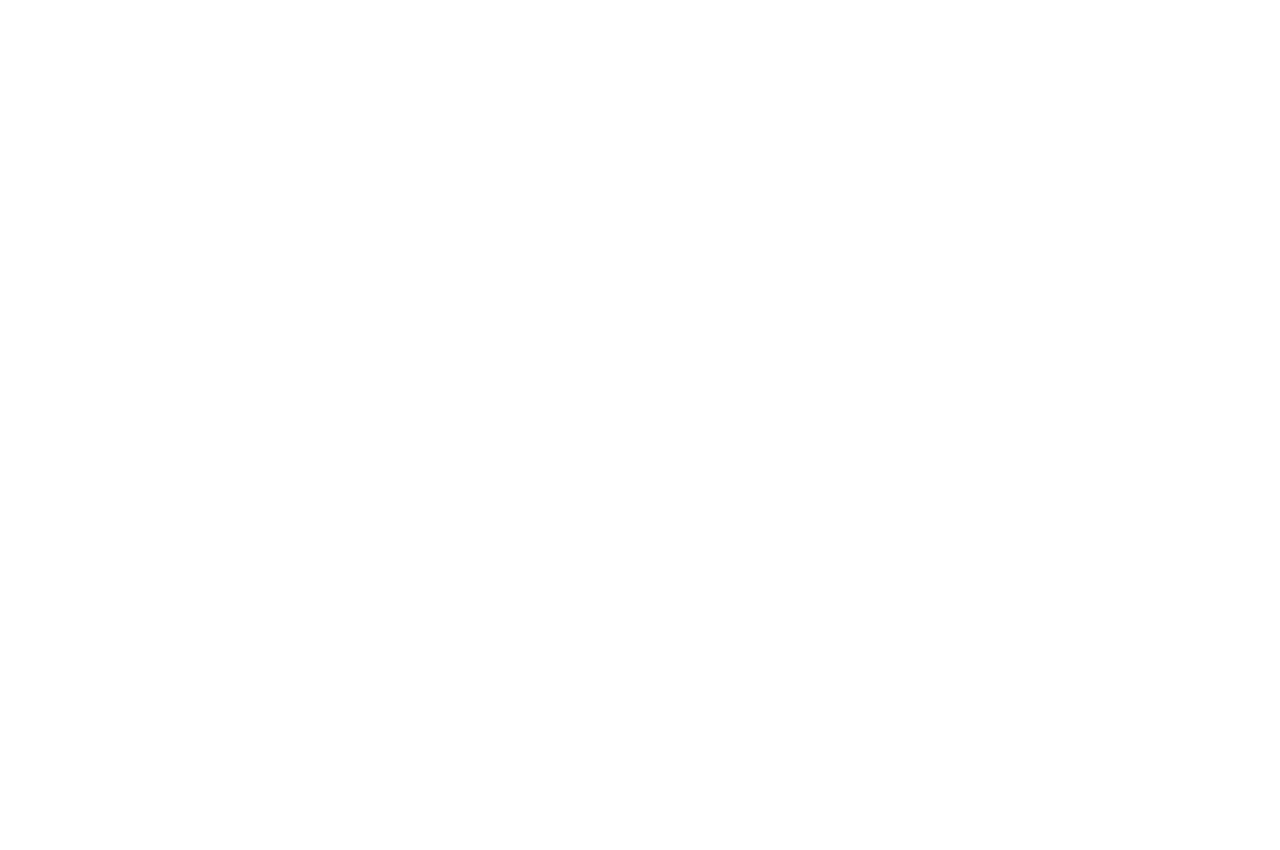
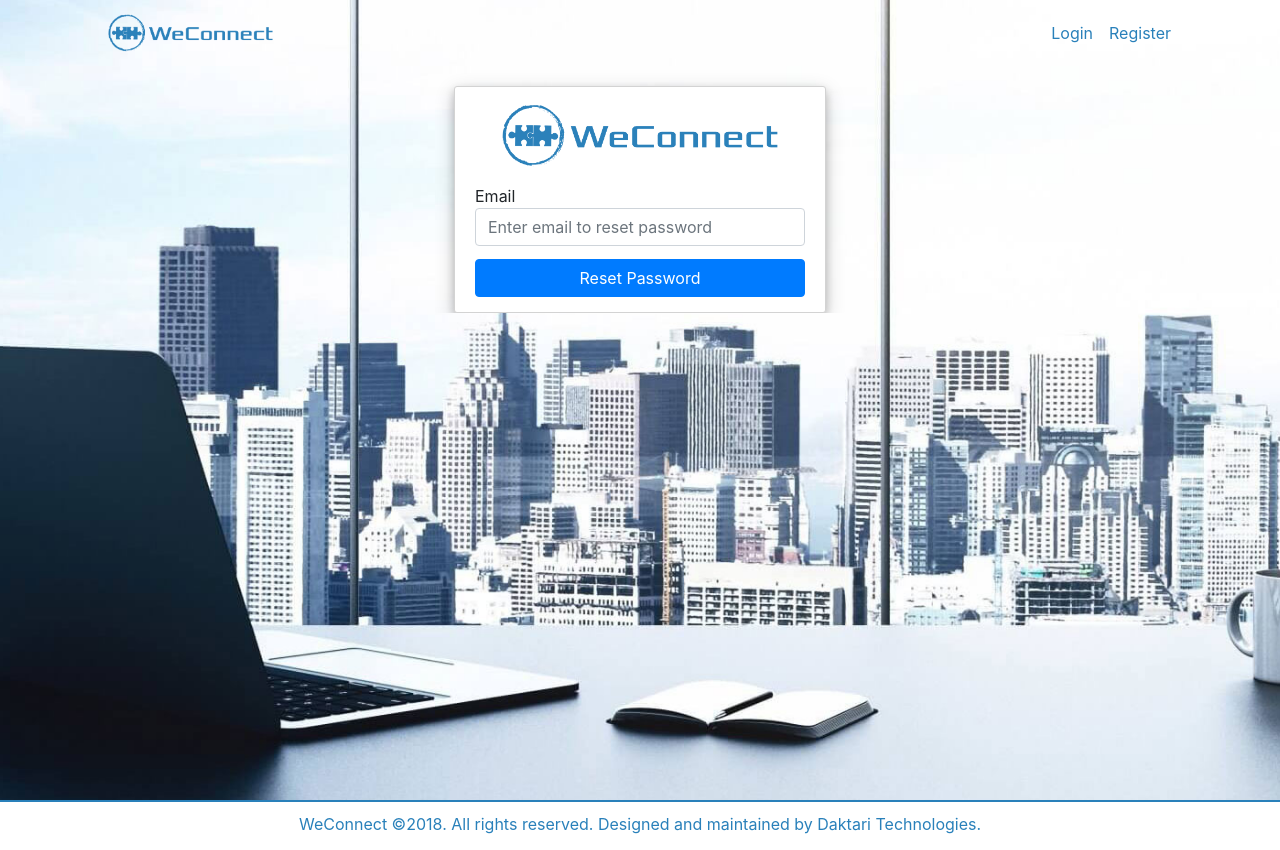
Before and after one commit to daktari01/weconnect_react, a React (Create React App) app: page /reset-password in a window 1280 px wide. Before the commit the page ends 800 px from the top, so only its background shows below. Built offline with nearby package versions, Linux system fonts and the light colour scheme.

Commit message:
[feature] Add pagination

```diff
--- a/package.json
+++ b/package.json
@@ -7,12 +7,14 @@
     "bootstrap": "^4.1.1",
     "classnames": "^2.2.6",
     "font-awesome": "^4.7.0",
+    "jw-react-pagination": "^1.0.7",
     "react": "^16.3.2",
     "react-dom": "^16.3.2",
     "react-notifications": "^1.4.3",
     "react-router": "^3.2.1",
     "react-router-dom": "^4.3.1",
     "react-scripts": "1.1.4",
+    "react-toastify": "^4.1.0",
     "reactstrap": "^6.1.0"
   },
   "scripts": {
--- a/src/App.js
+++ b/src/App.js
@@ -1,16 +1,20 @@
 import React, { Component } from 'react';
 import 'bootstrap/dist/css/bootstrap.min.css';
+import 'react-toastify/dist/ReactToastify.css';
 import UserRegistration from './Components/UserRegistration';
 import UserSignIn from './Components/UserSignIn';
 import MyBusinesses from './Components/MyBusinesses';
 import BusinessProfile from './Components/BusinessProfile';
 import RegisterBusiness from './Components/RegisterBusiness';
 import UpdateBusinessProfile from './Components/UpdateBusinessProfile';
+import ResetPassword from './Components/ResetPassword';
 import { PrivateRoute } from './utilities/privateRoute';
+import {ToastContainer} from 'react-toastify';
 import 'react-notifications/lib/notifications.css';
 import './main.css';
 import {Route} from 'react-router-dom'
 import Home from './Components/Home'
+
 
 class App extends Component {
   render() {
@@ -24,6 +28,8 @@
           <Route path='/register-business' component={RegisterBusiness}/>
           <Route path='/business/:id' component={BusinessProfile}/>
           <Route path='/update-business/:id' component={UpdateBusinessProfile}/>
+          <Route path='/reset-password' component={ResetPassword}/>
+          <ToastContainer />
           {/* <PrivateRoute path='/my-businesses' component={MyBusinesses}/>
           <PrivateRoute path='/register-business' component={RegisterBusiness}/>
           <PrivateRoute path='/business-profile' component={BusinessProfile} /> */}
--- a/src/Components/Home.js
+++ b/src/Components/Home.js
@@ -1,4 +1,6 @@
 import React, { Component } from 'react';
+import {toast} from 'react-toastify';
+import 'react-toastify/dist/ReactToastify.css';
 import UnsignedInNav from './UnsignedInNav';
 import Footer from './Footer';
 import { TabContent, TabPane, Nav, NavItem, NavLink, Row, Col } from 'reactstrap';
@@ -13,6 +15,10 @@
           activeTab: '1'
         };
       }
+    // componentDidMount(){
+    //     console.log('kjkkjjkjk');
+    //     toast.success('succes');
+    // }
 
       toggle(tab) {
         if (this.state.activeTab !== tab) {
--- a/src/Components/MyBusinesses.js
+++ b/src/Components/MyBusinesses.js
@@ -3,11 +3,18 @@
 import SignedInNav from "./SignedInNav";
 import Footer from "./Footer";
 import SingleBusiness from "./SingleBusiness";
+import JwPagination from "jw-react-pagination";
 
 class MyBusinesses extends Component {
-  state = {
-    businesses: []
-  };
+  constructor(props) {
+    super(props);
+    this.onChangePage = this.onChangePage.bind(this);
+    this.state = {
+      businesses: [],
+      pageOfItems: []
+    };
+  }
+
   componentDidMount() {
     // axios.get("http://daktari01-weconnect.herokuapp.com/api/v2/businesses")
     axios
@@ -21,17 +28,19 @@
         console.log(error);
       });
   }
+  onChangePage(pageOfItems) {
+    this.setState({
+      pageOfItems
+    });
+  }
 
   render() {
-    const { businesses } = this.state;
-    const business = businesses.map(business => (
-      <SingleBusiness business={business} key={business.id} />
-    ));
     return (
       <div>
         <section id="body">
           <SignedInNav />
           <div className="container">
+
             {/* <!-- Search bar --> */}
             <div className="row" id="search_business">
               <div className="input-group">
@@ -59,7 +68,18 @@
               </div>
             </div>
             {/* <!-- Search items --> */}
-            <div className="row">{business}</div>
+            <div className="row">
+            {this.state.pageOfItems.map(business => (
+              <SingleBusiness business={business} key={business.id} />
+            ))}
+            </div>
+          </div>
+          <br />
+          <div>
+            <JwPagination
+              items={this.state.businesses}
+              onChangePage={this.onChangePage}
+            />
           </div>
         </section>
         <Footer />
--- a/src/Components/RegisterBusiness.js
+++ b/src/Components/RegisterBusiness.js
@@ -11,8 +11,10 @@
     businessCategory: "travel",
     businessLocation: "",
     webAddress: "",
+    businessId: "",
     fireRedirect: false
   };
+
   handleChange = event => {
     this.setState({
       [event.target.name]: event.target.value
@@ -40,7 +42,7 @@
       })
       .then(response => {
         console.log(response.data);
-        this.setState({ fireRedirect: true });
+        this.setState({ businessId:response.data.id, fireRedirect: true });
       })
       .catch(error => {
         console.log(error);
@@ -48,7 +50,6 @@
   };
   render() {
     const { fireRedirect } = this.state;
-    const businessId = this.props.match.params.id;
     return (
       <div>
         <section id="body">
@@ -145,7 +146,7 @@
           </div>
         </section>
         <Footer />
-        {fireRedirect && <Redirect to={"/business/" + businessId} />}
+        {fireRedirect && <Redirect to={"/business/" + this.state.businessId} />}
       </div>
     );
   }
--- a/src/Components/ResetPassword.js
+++ b/src/Components/ResetPassword.js
@@ -1,11 +1,11 @@
-import React, { Component } from 'react';
-import UnsignedInNav from './UnsignedInNav';
-import Footer from './Footer';
-import signInLogo from '../static/img/logos/weConnect.png'
+import React, { Component } from "react";
+import UnsignedInNav from "./UnsignedInNav";
+import Footer from "./Footer";
+import signInLogo from "../static/img/logos/weConnect.png";
 
 class ResetPassword extends Component {
-    render(){
-        return(
+  render() {
+    return (
       <div>
         <section id="body">
           <UnsignedInNav />
@@ -13,23 +13,33 @@
             <div className="wrapper" id="loginWrapper">
               <form>
                 <div className="col-sm-12" id="loginLogo">
-                                    <img className="img-fluid" alt="logo" src={signInLogo}/>
+                  <img className="img-fluid" alt="logo" src={signInLogo} />
                 </div>
                 <div className="form-group">
                   <label htmlFor="loginEmail">Email</label>
-                                    <input type="text" className="form-control" id="loginEmailInput" placeholder="Enter email to reset password"/>
+                  <br />
+                  <input
+                    type="text"
+                    className="form-control"
+                    id="loginEmailInput"
+                    placeholder="Enter email to reset password"
+                  />
                 </div>
-                                <br />
-                                <button type="submit" className="btn btn-primary btn-block">Send</button>
-                                <br />
-                                <p>Go to your email address to get instructions on resetting your password.</p>
+                <button type="submit" className="btn btn-primary btn-block">
+                  Reset Password
+                </button>
+                {/* <br /> */}
+                {/* <p>
+                  Go to your email address to get instructions on resetting your
+                  password.
+                </p> */}
               </form>
             </div>
           </div>
         </section>
         <Footer />
       </div>
-        )
+    );
   }
 }
 
--- a/src/Components/UserRegistration.js
+++ b/src/Components/UserRegistration.js
@@ -1,5 +1,6 @@
 import React, { Component } from "react";
 import axios from "axios";
+import { toast } from 'react-toastify';
 import { Redirect } from "react-router-dom";
 import UnsignedInNav from "./UnsignedInNav";
 import Footer from "./Footer";
@@ -14,25 +15,7 @@
     password: "",
     confirmPassword: ""
   };
-//   createNotification = (type) => {
-//     return () => {
-//       switch (type) {
-//         case 'info':
-//           NotificationManager.info('Info message');
-//           break;
-//         case 'success':
-//           NotificationManager.success('Success message', 'Title here');
-//           break;
-//         case 'warning':
-//           NotificationManager.warning('Warning message', 'Close after 3000ms', 3000);
-//           break;
-//         case 'error':
-//           NotificationManager.error('Error message', 'Click me!', 5000, () => {
-//             alert('callback');
-//           });
-//           break;
-//       }
-//     };
+
   handleChange = event => {
     this.setState({
       [event.target.name]: event.target.value
@@ -60,6 +43,11 @@
       })
       .then(response => {
         console.log(response.data);
+        toast.success(()=>{
+            <div>
+                <p>response.data</p>
+            </div>
+        })
         return <Redirect to="/login" />;
       })
       .catch(error => {
--- a/src/Components/UserSignIn.js
+++ b/src/Components/UserSignIn.js
@@ -1,5 +1,6 @@
 import React, { Component } from "react";
 import axios from "axios";
+import { toast } from "react-toastify";
 import { Redirect } from "react-router-dom";
 import UnsignedInNav from "./UnsignedInNav";
 import Footer from "./Footer";
@@ -34,9 +35,19 @@
         appAuth.authenticate();
         localStorage.setItem("access_token", response.data.token);
         this.setState({ fireRedirect: true });
+        // toast.success(() => {
+        //   <div>
+        //     <p>response.data</p>
+        //   </div>;
+        // });
       })
       .catch(error => {
         console.log(error);
+        // toast(() => {
+        //   <div>
+        //     <p>error</p>
+        //   </div>;
+        // });
       });
   };
 
@@ -89,6 +100,9 @@
                 <p>
                   Do not have an account? <a href="/register">Register</a>
                 </p>
+                <p>
+                  <a href="/reset-password">Forgot password?</a>
+                </p>
               </form>
             </div>
           </div>
--- a/src/main.css
+++ b/src/main.css
@@ -6,6 +6,7 @@
 
 body {
   padding-bottom: 50px;
+  z-index: 0;
 }
 
 .footer > .container > .row {
```
Also changed, not shown: 1 other file (tests, documents, lock files or other folders). Lines whose indentation alone changed are shown as unchanged.
